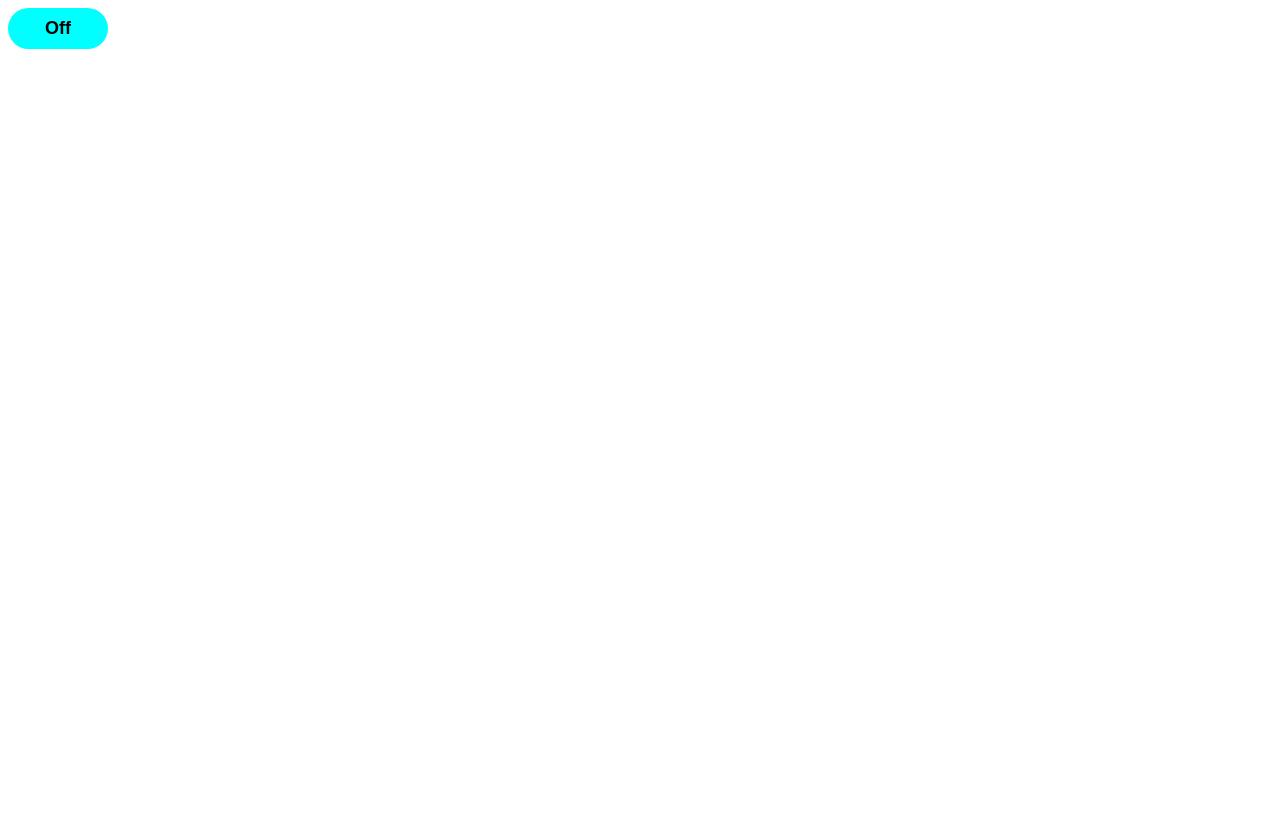
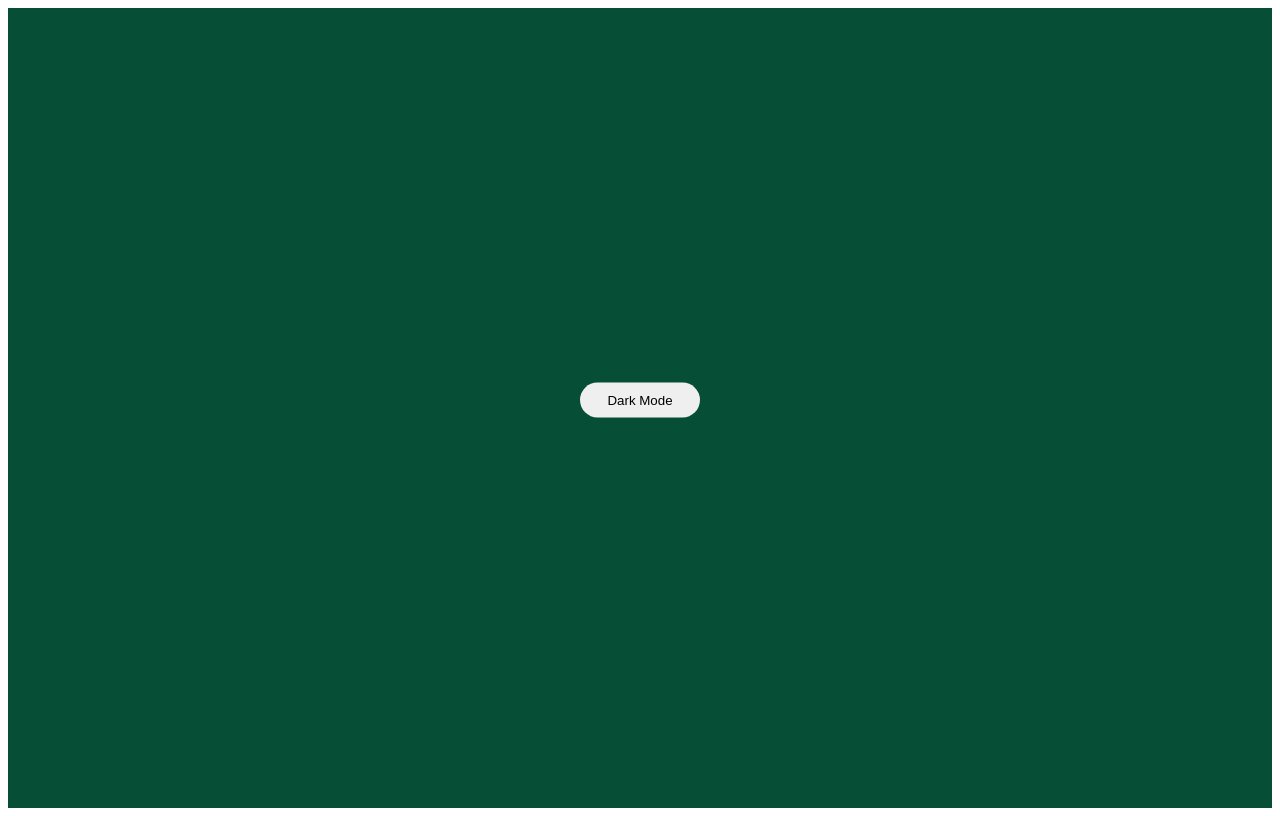
Before and after one commit to muraliuidev/Interview-practice, a React (Vite) app: page / in a window 1280 px wide. Built offline with nearby package versions, Linux system fonts and the light colour scheme.

Commit message:
dark & light mode

```diff
--- a/src/App.css
+++ b/src/App.css
@@ -38,3 +38,23 @@ td, th {
   padding: 10px 30px;
   border-radius: 50px;
 }
+.light__mode{
+  background-color: aquamarine;
+  color: rgb(6, 78, 54);
+  height: 100vh;
+}
+.dark__mode{
+  background-color: rgb(6, 78, 54);
+  color: aquamarine;
+  height: 100vh;
+}
+button {
+  border: none;
+  padding: 10px 20px;
+  border-radius: 20px;
+  width: 120px;
+  position: absolute;
+  left: 50%;
+  top: 50%;
+  transform: translate(-50%, -50%)
+}
--- a/src/App.jsx
+++ b/src/App.jsx
@@ -4,6 +4,7 @@ import Context from './components/Context'
 import DebounceAndThrottling from './components/DebounceAndThrottling'
 import InputValue from './components/InputValue'
 import LazyComponent from './components/LazyComponent'
+import Mode from './components/Mode'
 import Pagination from './components/Pagination'
 import Search from './components/Search'
 import Toggle from './components/Toggle'
@@ -23,7 +24,8 @@ function App() {
       {/* <InputValue /> */}
       {/* <Context /> */}
       {/* <LazyComponent /> */}
-      <Toggle />
+      {/* <Toggle /> */}
+      <Mode />
     </div>
   )
 }
--- /dev/null
+++ b/src/components/Mode.jsx
@@ -0,0 +1,11 @@
+import useMode from "../hooks/useMode"
+
+function Mode () {
+    const [mode, handleMode] = useMode(false)
+    return (
+        <div className={mode ? "light__mode" : "dark__mode"}>
+            <button onClick={handleMode}>{mode ? "Light" : "Dark"} Mode</button>
+        </div>
+    )
+}
+export default Mode
--- /dev/null
+++ b/src/hooks/useMode.jsx
@@ -0,0 +1,10 @@
+import { useState } from "react"
+
+function useMode () {
+    const [mode, setMode] = useState(false)
+    const handleMode = () => {
+        setMode(mode ? false : true)
+    }
+    return [mode, handleMode]
+}
+export default useMode
```
